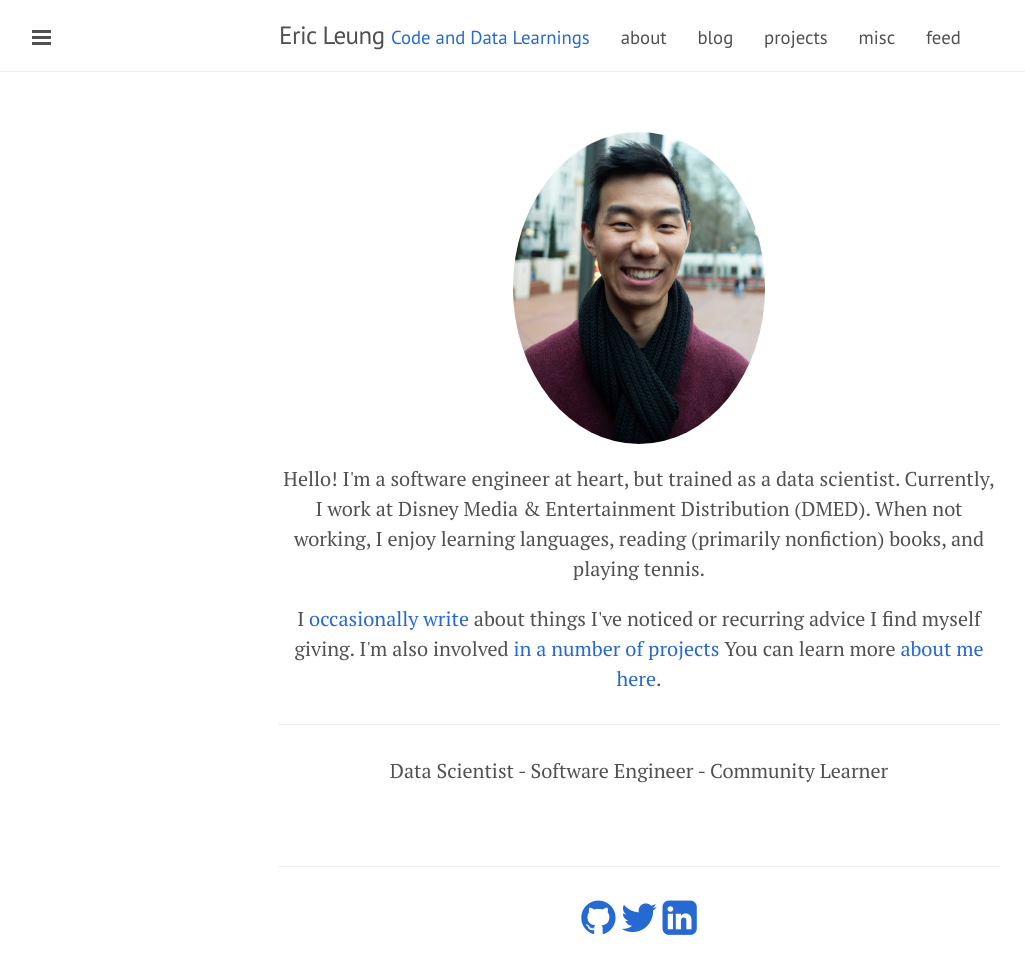
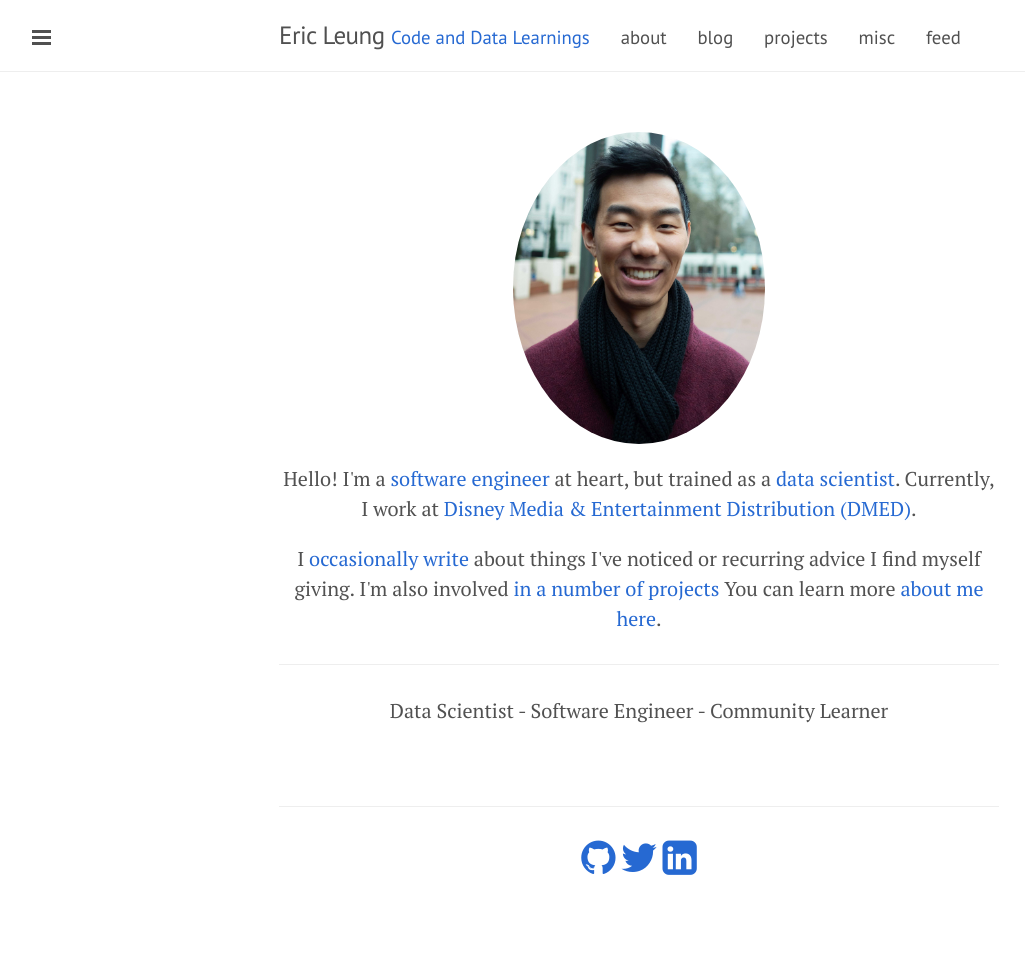
Before and after one commit to erictleung/erictleung.github.io, a Jekyll site: the page built from index.md, in a window 1280 px wide. Shown: the whole page, without its empty margins (1-1026 px from the left). Built offline with Jekyll 4.4.1, drawn with Linux system fonts in a browser that asks for light colours; nearby versions of some CDN libraries; after the commit the page ends 920 px from its top, so only the background shows below that.

Commit message:
Add links to brief landing page bio

```diff
--- a/index.md
+++ b/index.md
@@ -13,10 +13,12 @@ description: |
 
 <p class="text-center">
     Hello!
-    I'm a software engineer at heart, but trained as a data scientist.
-    Currently, I work at Disney Media & Entertainment Distribution (DMED).
-    When not working, I enjoy learning languages, reading (primarily
-    nonfiction) books, and playing tennis.
+    I'm a
+    <a href="https://github.com/erictleung">software engineer</a>
+    at heart, but trained as a
+    <a href="https://ohsu.edu/dmice">data scientist</a>.
+    Currently, I work at
+    <a href="https://dmedmedia.disney.com/">Disney Media & Entertainment Distribution (DMED)</a>.
 </p>
 
 <p class="text-center">
```
